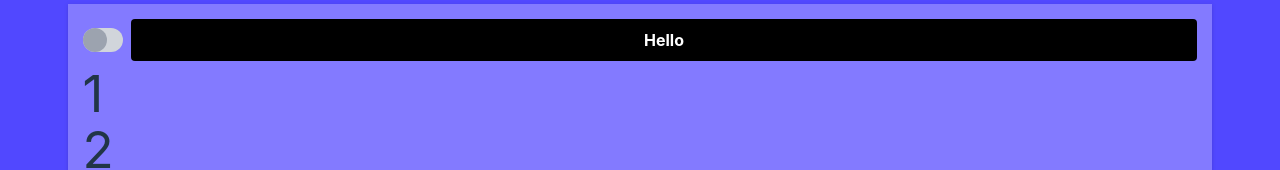
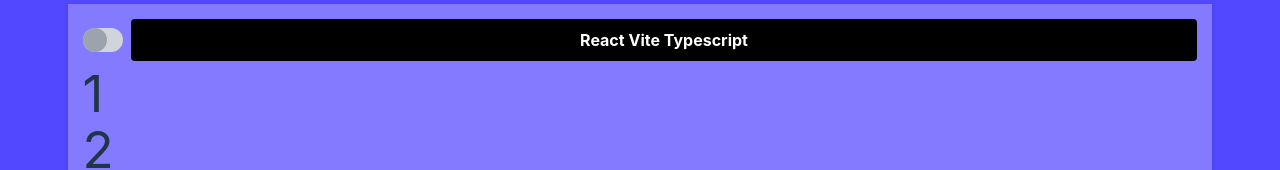
Before and after one commit to nologos/d3reacthistory, a React (Vite) app: page / in a window 1280 px wide. Shown: the top 170 px of the page. Built offline with nearby package versions, Linux system fonts and the light colour scheme.

Commit message:
minor title

```diff
--- a/src/components/ExampleComponent.tsx
+++ b/src/components/ExampleComponent.tsx
@@ -14,7 +14,7 @@
       <div className="flex">
         <ToggleButton handleToggle={handleToggle} buttonState={buttonState} />
         <button className="flex-1 bg-primary-900 hover:bg-primary-700 text-white font-bold py-2 px-4 rounded">
-          Hello
+          React  Vite  Typescript
         </button>
       </div>
     </div>
```
